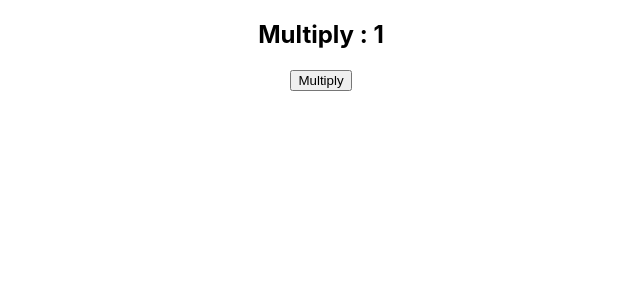
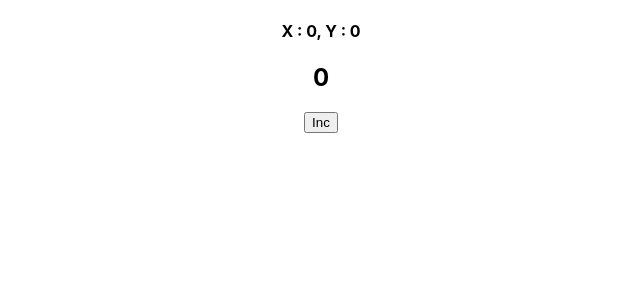
Before and after one commit to ErShubham2908/React-Interview-EA25, a React (Create React App) app: page / in a window 1280 px wide. Shown: the top 300 px of the page, without its empty margins (319-959 px from the left). Built offline with nearby package versions, Linux system fonts and the light colour scheme.

Commit message:
Day - 3 Q-5

```diff
--- a/src/App.js
+++ b/src/App.js
@@ -9,6 +9,7 @@ import StateUp from './Day 3/Uplifting/StateUp';
 import APIData from './Day 3/Axios/APIData';
 import StoreCompo from './Day 3/Context/StoreCompo';
 import UseState from './Day 3/Hooks/UseState';
+import UseEffect from './Day 3/Hooks/UseEffect';
 
 function App() {
   const [data, setData] = useState('Hi....')
@@ -24,7 +25,8 @@ function App() {
       {/* <StateUp /> */}
       {/* <APIData /> */}
       {/* <StoreCompo /> */}
-      <UseState />
+      {/* <UseState /> */}
+      <UseEffect />
     </div>
   );
 }
--- /dev/null
+++ b/src/Day 3/Hooks/UseEffect.js
@@ -0,0 +1,32 @@
+import React from 'react'
+import { useState } from 'react'
+import { useEffect } from 'react'
+
+function UseEffect() {
+    const [mouseCod, setMouseCod] = useState({x : 0, y : 0});
+    const [data, setData] = useState(0)
+    const mouseMoving = (event) => {
+        setMouseCod({
+            x : event.clientX,
+            y: event.clientY
+        })
+    }
+    useEffect(() => {
+        window.addEventListener('mousemove', mouseMoving);
+        console.log('Hi.......');
+        console.log(mouseCod.x, mouseCod.y);
+    },[mouseCod])
+
+    useEffect(() => {
+        console.log(data);
+    }, [data])
+  return (
+    <>
+        <h4>X : {mouseCod.x},  Y : {mouseCod.y}</h4>
+        <h2>{data}</h2>
+        <button onClick={() => setData(data + 1)} >Inc</button>
+    </>
+  )
+}
+
+export default UseEffect
```
Also changed, not shown: 1 other file (tests, documents, lock files or other folders).
